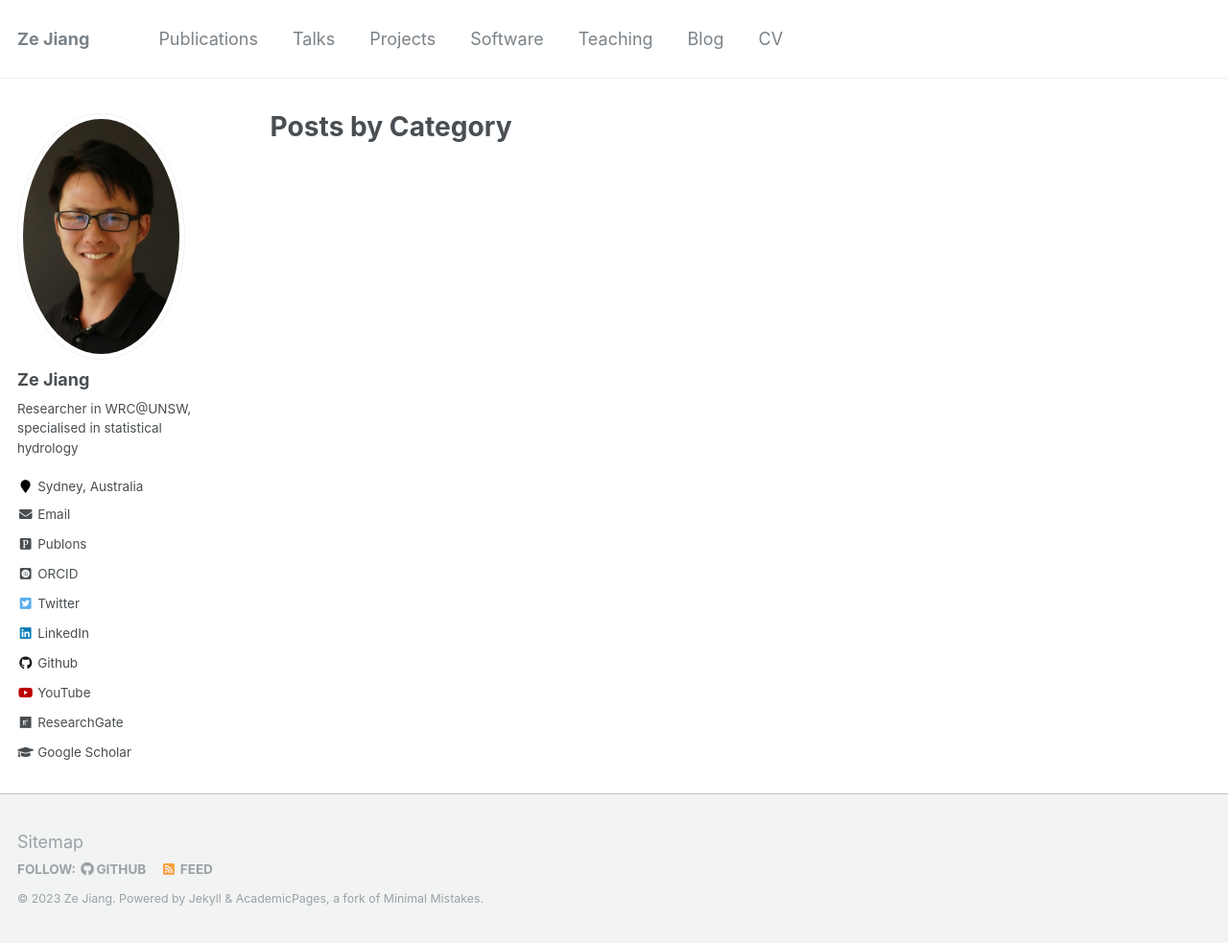
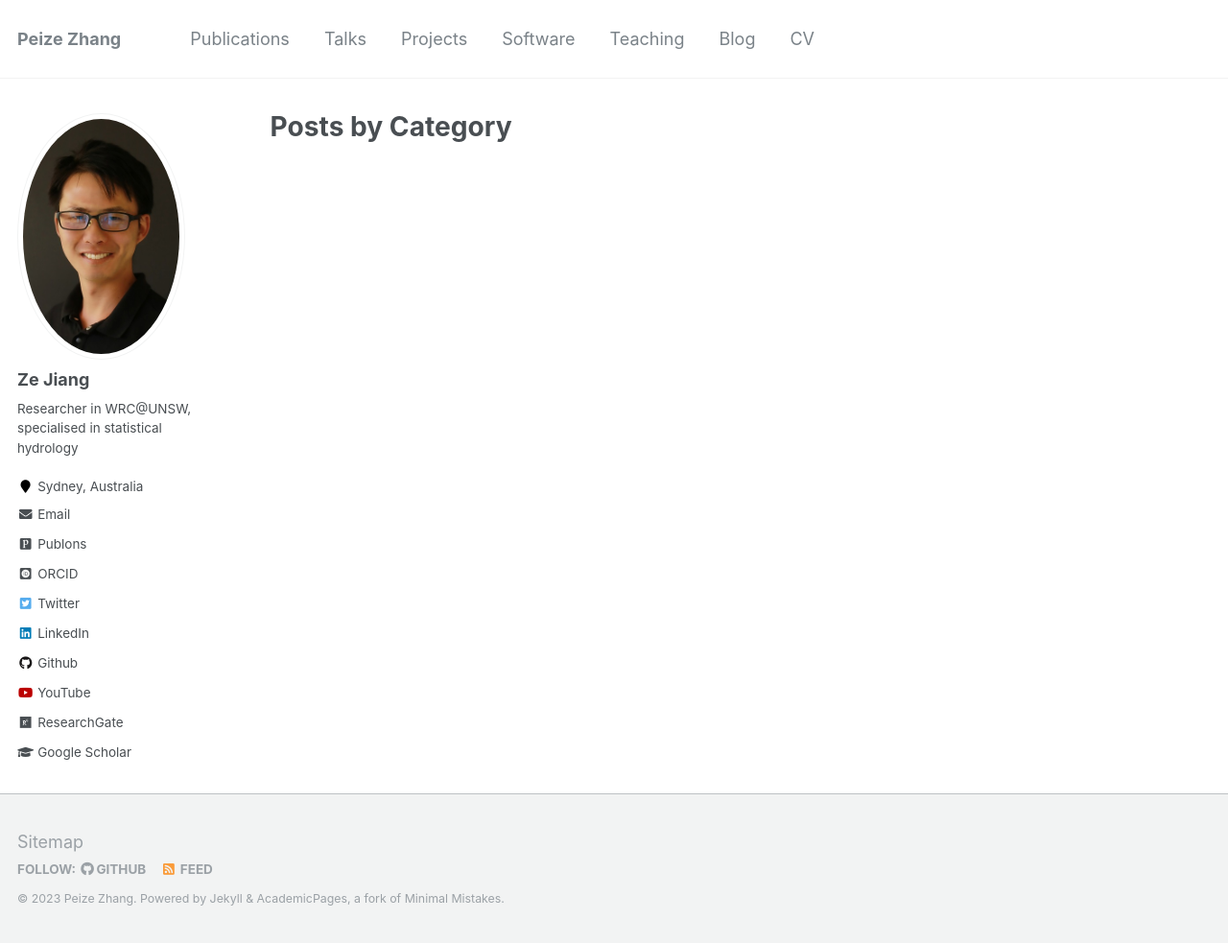
Before and after one commit to PeizeZhang/PeizeZhang.github.io, a Jekyll site: the page built from _pages/category-archive.html, in a window 1280 px wide and 983 px high. Shown: the whole window at 96% size. Built offline with Jekyll 4.4.1, drawn with Linux system fonts in a browser that asks for light colours; some web fonts are replaced.

Commit message:
Update _config.yml

```diff
--- a/_config.yml
+++ b/_config.yml
@@ -7,13 +7,13 @@
 
 # Site Settings
 locale                   : "en-US"
-title                    : "Ze Jiang"
+title                    : "Peize Zhang"
 title_separator          : "-"
-name                     : &name "Ze Jiang"
-description              : &description "Researcher in WRC@UNSW, Sydney, Australia"
-url                      : https://zejiang-unsw.github.io # the base hostname & protocol for your site e.g. "https://mmistakes.github.io"
+name                     : &name "Peize Zhang"
+description              : &description "Postdoctoral Researcher in CWC-RT@University of Oulu, Finland"
+url                      : https://peizezhang.github.io/ # the base hostname & protocol for your site e.g. "https://mmistakes.github.io"
 baseurl                  : "" # the subpath of your site, e.g. "/blog"
-repository               : "zejiang-unsw.github.io"
+repository               : "peizezhang.github.io"
 teaser                   :  # filename of teaser fallback teaser image placed in /images/, .e.g. "500x300.png"
 breadcrumbs              : false # true, false (default)
 words_per_minute         : 160
```
